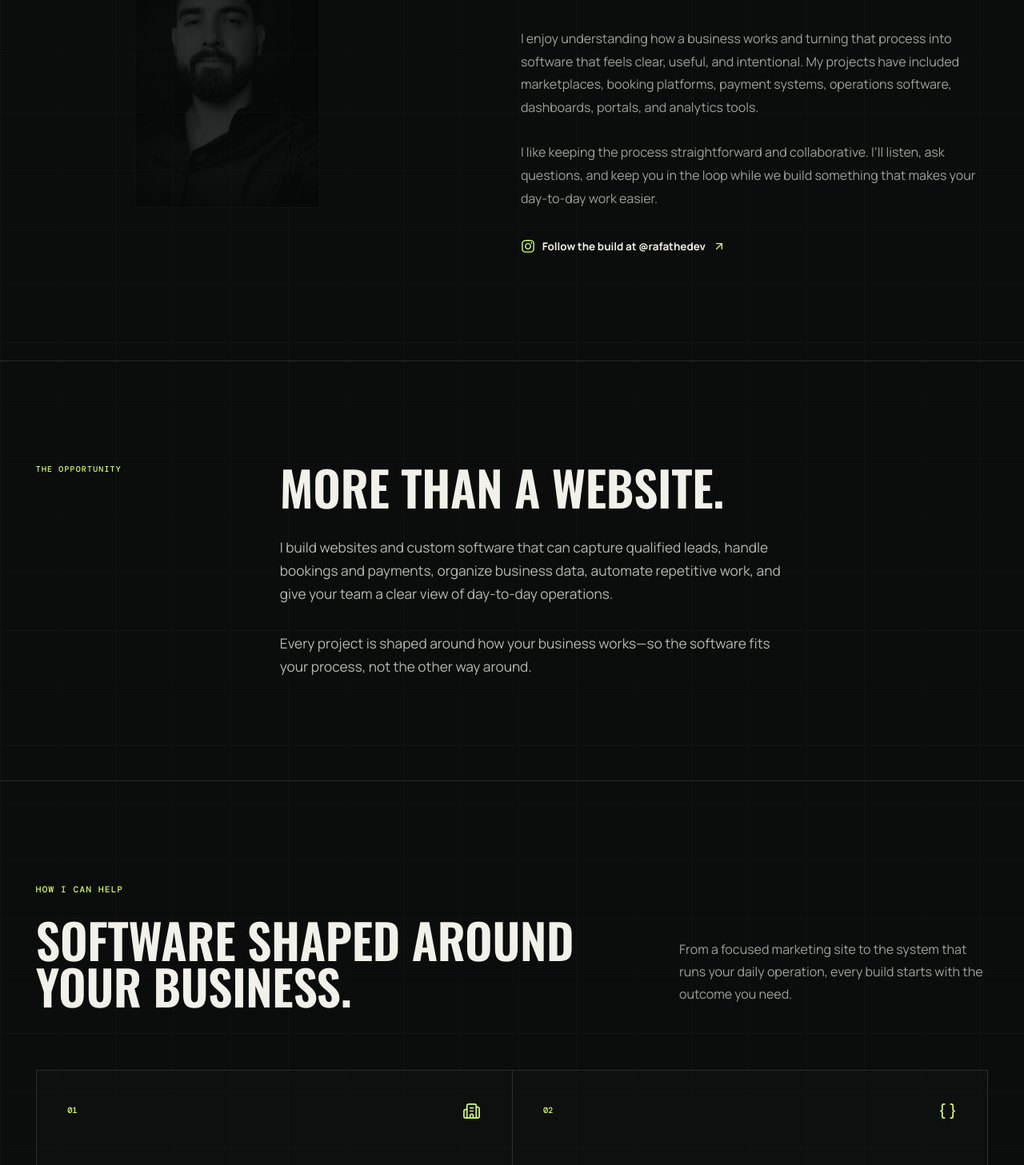
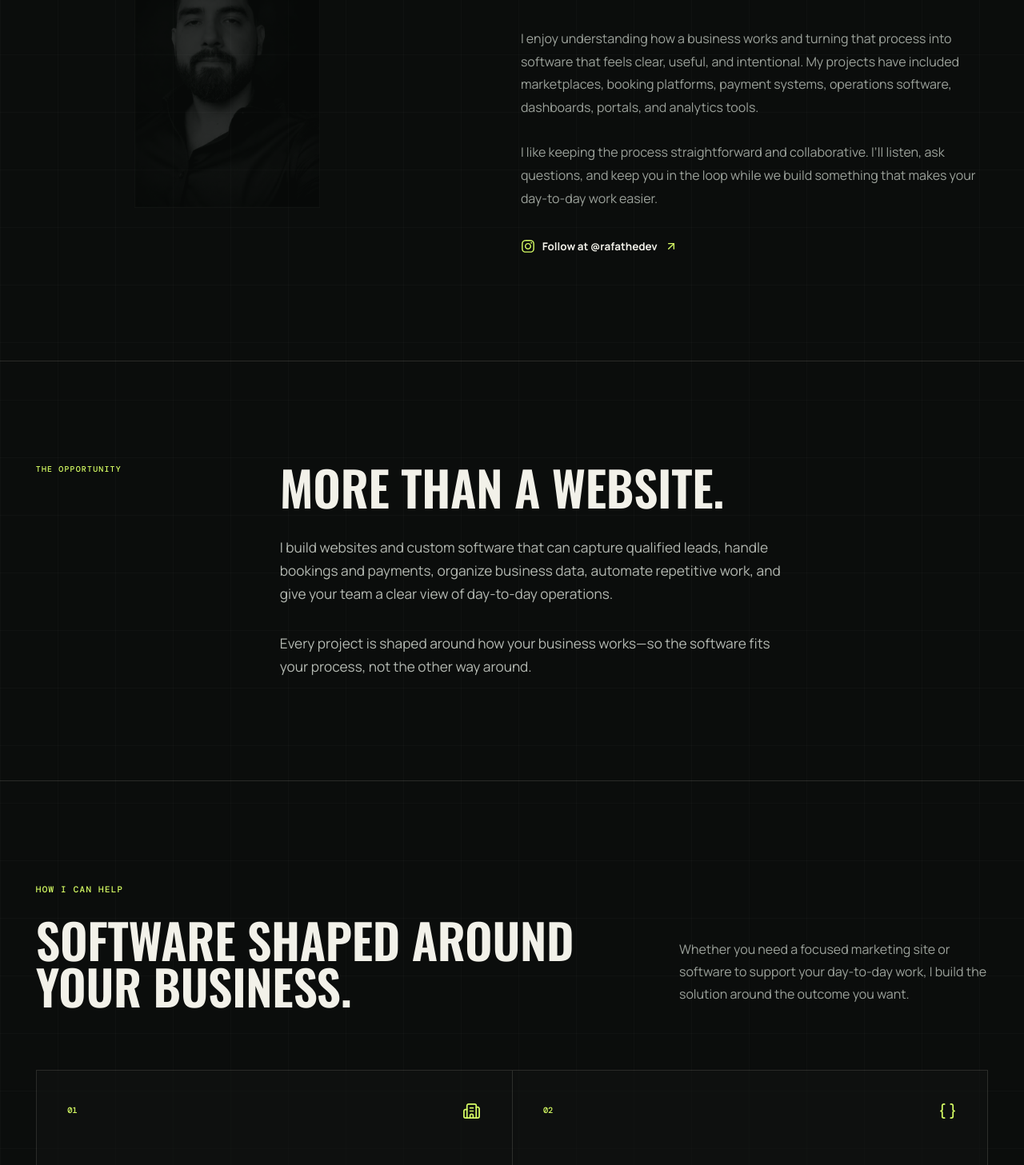
Before and after one commit to webdevRafa/rafa-the-dev, a React (Vite) app: page / in a window 1280 px wide. Shown: the part 1084-2541 px from the top of the page at 80% size. Built offline with nearby package versions, Linux system fonts and the light colour scheme; a web font is replaced by a local one.

Commit message:
Refine about and services copy

```diff
--- a/src/App.tsx
+++ b/src/App.tsx
@@ -562,7 +562,7 @@ function App() {
               rel="noreferrer"
             >
               <FaInstagram size={18} aria-hidden="true" />
-              Follow the build at @rafathedev
+              Follow at @rafathedev
               <ArrowUpRight size={16} />
             </a>
           </Reveal>
@@ -592,8 +592,8 @@ function App() {
               <h2>Software shaped around your business.</h2>
             </div>
             <p>
-              From a focused marketing site to the system that runs your daily
-              operation, every build starts with the outcome you need.
+              Whether you need a focused marketing site or software to support your
+              day-to-day work, I build the solution around the outcome you want.
             </p>
           </Reveal>
 
```
